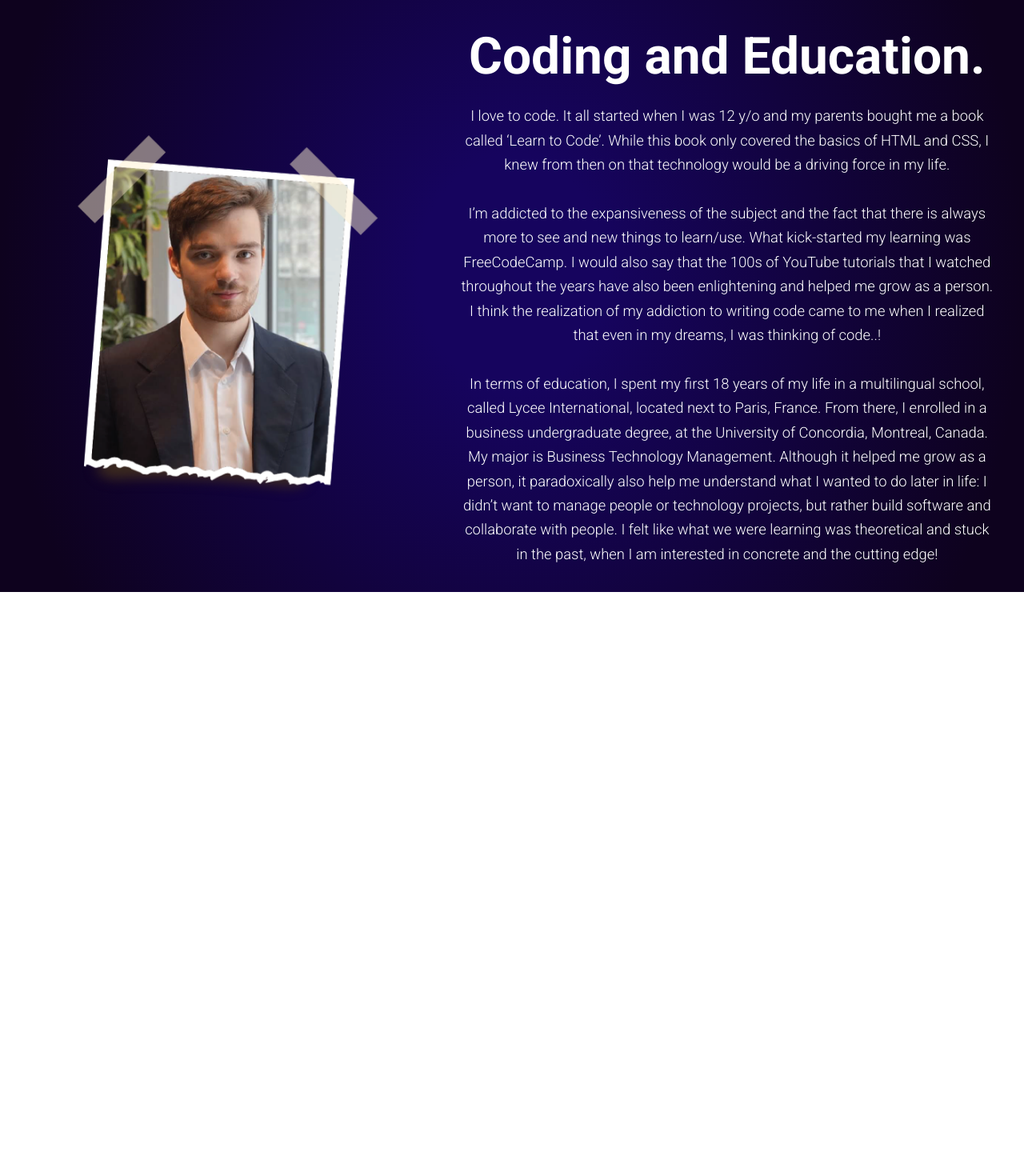
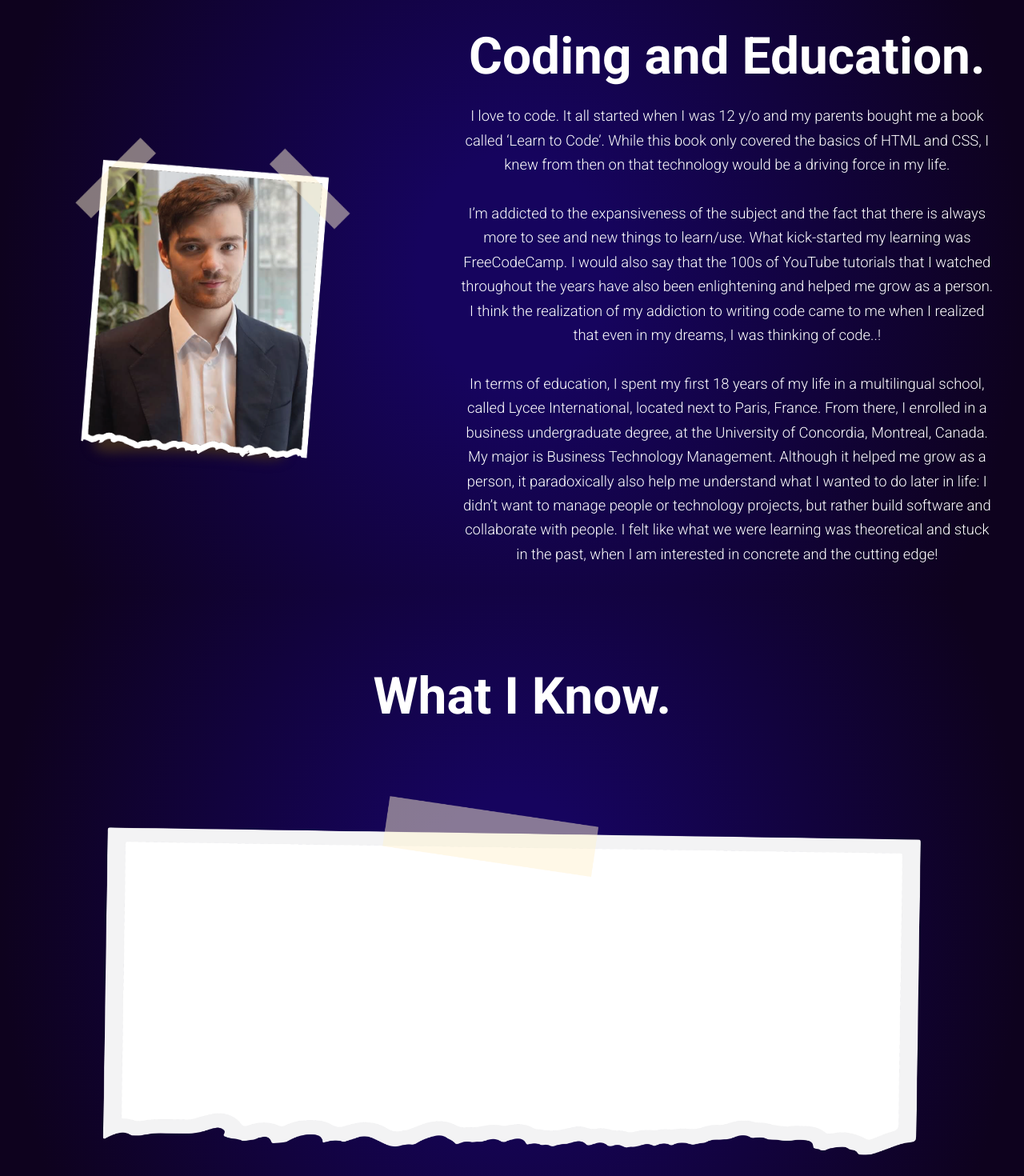
Before and after one commit to NeoHuncho/my-portfolio-old, a React (Create React App) app: page /about-me in a window 1280 px wide. Shown: the part 860-2330 px from the top of the page at 80% size. Before the commit the page ends 1600 px from the top, so only its background shows below. Built offline with nearby package versions, Linux system fonts and the light colour scheme.

Commit message:
added last page to about section+ made it linkable

```diff
--- a/src/pages/about-me-page/aboutMe.js
+++ b/src/pages/about-me-page/aboutMe.js
@@ -1,13 +1,13 @@
 import React from 'react'
 import FrontPage from './front-page/frontPage';
 import CodingEducation from './coding-education/CodingEducation.js';
-import whatIKnow from './what-i-know/whatIKnow'
+import WhatIKnow from './what-i-know/whatIKnow'
 export default function aboutMe() {
     return (
         <div>
            <FrontPage />
            <CodingEducation />
-           <whatIKnow />
+           <WhatIKnow />
 
         </div>
     )
--- a/src/pages/about-me-page/coding-education/codingEducation.js
+++ b/src/pages/about-me-page/coding-education/codingEducation.js
@@ -15,9 +15,7 @@ export default function CodingEducation() {
       })
 
     return (
-        <div className='page'>
-            <p className='scroolDown'>SCROLLDOWN</p>
-            <span className='lineSD'></span>
+        <div className='page'  style={{ zIndex: 1 }}>
             <motion.div ref={ref}className='titlesCE' initial={{opacity:0,x:-50}}
                animate={{opacity:inView?1:0,x:inView?0:-50}}
                 variants={variantstext}
--- a/src/pages/about-me-page/coding-education/codingEducations.css
+++ b/src/pages/about-me-page/coding-education/codingEducations.css
@@ -52,14 +52,14 @@
 
     }
 }
-    .svgFrontCE {
+    .svgFrontCE{
         position: relative;
         left: 5vw;
-        top:7vh
+        top:5vh
     }
     .computerFrontCE {
         height: auto;
-        width: 35vw;
+        width:32vw;
     }
 
 
--- a/src/pages/about-me-page/front-page/frontPage.js
+++ b/src/pages/about-me-page/front-page/frontPage.js
@@ -1,8 +1,9 @@
 import React from 'react'
-import {motion} from "framer-motion";
+import { motion } from "framer-motion";
 import './frontPage.css';
 import '../general.css';
-import front_page_image from './front_page_image.png'
+import front_page_image from './front_page_image.png';
+import scroolDown from '../../ScroolDown_bar.svg'
 export default function frontPage() {
 
     const variantstext = {
@@ -10,10 +11,9 @@ export default function frontPage() {
         visible: { opacity: 1, x: 0 },
     }
     return (
-                    <div className='page'>
+        <div className='page'>
 
-                <p className='scroolDown'>SCROLLDOWN</p>
-                <span className='lineSD'></span>
+            <motion.img className='scroolDown' src={scroolDown} style={{ zIndex: 1 }} />
 
 
             <motion.div className='titles' initial="hidden"
@@ -22,9 +22,9 @@ export default function frontPage() {
                 transition={{ ease: "easeOut", duration: 1.5 }}>
                 <h1 className='title'>WHO AM I?</h1>
                 <span className='line1'></span>
-                <span className='line2' style={{ zIndex: 1 }}></span>
+                <span className='line2' ></span>
             </motion.div>
-            <motion.div className='svgFront' style={{ zIndex: 0 }} initial={{opacity:0}}animate={{ opacity:1}}>
+            <motion.div className='svgFront' style={{ zIndex: 0 }} initial={{ opacity: 0 }} animate={{ opacity: 1 }}>
                 <motion.img animate={{ y: [0, -10, 0] }} transition={{
                     duration: 5,
                     ease: "easeInOut",
--- a/src/pages/about-me-page/what-i-know/whatIKnow.css
+++ b/src/pages/about-me-page/what-i-know/whatIKnow.css
@@ -0,0 +1,119 @@
+@media screen and (max-width: 420px) {
+    .titleWH {
+        font-size: 12vw;
+        line-height: 7vh;
+        font-family: Roboto;
+        font-style: normal;
+        font-weight: 700;
+        color: #FFFFFF;
+    }
+    .titlesWH  {
+        margin: 0.13%;
+        width: 87.5%;
+        top: auto;
+        bottom: 10vh;
+        left: 10vw;
+        position: absolute;
+    }
+    .svgFrontCE {
+        position: relative;
+        bottom: 13vh;
+        right: 10vw;
+    }
+    .computerFrontCE {
+        height: auto;
+        width: 120vw;
+    }
+}
+
+@media screen and (min-width: 1026px) {
+    .titlesWH  {
+        position: absolute;
+        overflow: hidden;
+        right:3vw;
+        left:5vw;
+         top:10vh
+    }
+    .titleWH  {
+        font-family: Roboto;
+        font-style: normal;
+        font-weight: 600;
+        font-size: 5vw;
+        line-height: 8vw;
+        color: #FFFFFF;
+    }
+    .paragraphCE{
+        font-family: Roboto;
+        font-style: normal;
+        font-weight: 300;
+        font-size: 2.3vh;
+        line-height: 3.8vh;
+        color: #FFFFFF;
+
+    }
+}
+.svgFrontWH {
+    position: relative;
+    left: 10vw;
+    top:10vh
+}
+.computerFrontWH {
+    height: auto;
+    width:80vw;
+}
+
+
+@media screen and (min-width:421px) and (max-width: 811px) {
+    .titleWH  {
+        font-size: 12vw;
+        line-height: 9vh;
+        font-family: Roboto;
+        font-style: normal;
+        font-weight: 700;
+        color: #FFFFFF;
+    }
+    .titlesWH {
+        margin: 0.13%;
+        width: 87.5%;
+        top: auto;
+        bottom: 7vh;
+        left: 10vw;
+        position: absolute;
+    }
+    .svgFrontCE {
+        position: relative;
+        left:52vw;
+    }
+    .computerFrontCE {
+        height: auto;
+        width: 50vw;
+    }
+}
+
+@media screen and (min-width:811px) and (max-width: 1025px) {
+    .titleWH  {
+        margin-top: 2vh;
+        font-size: 12vw;
+        line-height: 9vh;
+        font-family: Roboto;
+        font-style: normal;
+        font-weight: 700;
+        color: #FFFFFF;
+    }
+    .titlesWH  {
+        margin: 0.13%;
+        width: 87.5%;
+        top: auto;
+        bottom: 7vh;
+        left: 10vw;
+        position: absolute;
+    }
+    .svgFrontCE {
+        position: relative;
+        left: 52vw;
+    }
+    .computerFrontCE {
+        height: auto;
+        width: 50vw;
+    }
+}
--- a/src/pages/about-me-page/what-i-know/whatIKnow.js
+++ b/src/pages/about-me-page/what-i-know/whatIKnow.js
@@ -0,0 +1,30 @@
+import React from 'react'
+import { motion } from "framer-motion";
+import '../general.css';
+import {useInView} from 'react-intersection-observer';
+import './whatIKnow.css';
+import frame from './frames_for_logos.png'
+export default function CodingEducation() {
+    const variantstext = {
+        hidden: { opacity: 0, x: -50 },
+        visible: { opacity: 1, x: 0 },
+    }
+    const [ref, inView] = useInView({
+        rootMargin: '-100px 0px',
+      })
+
+    return (
+        <div className='page'  style={{ zIndex: 1 }}>
+            <motion.div ref={ref}className='titlesWH' initial={{opacity:0,x:-50}}
+               animate={{opacity:inView?1:0,x:inView?0:-50}}
+                variants={variantstext}
+                transition={{ ease: "easeOut", duration: 1.5 }}>
+                <h1 className='titleWH'>What I Know.</h1>
+
+            </motion.div>
+            <motion.div className='svgFrontWH' style={{ zIndex: 0 }} initial={{ opacity: 0 }}  transition={{ ease: "easeOut", duration: 1.25 }}animate={{ opacity:inView?1:0 }}>
+                <img  className='computerFrontWH' src ={frame}alt='Computer' />
+            </motion.div>
+        </div>
+    )
+}
--- a/src/pages/root-page/components/AboutMe/AboutMe.js
+++ b/src/pages/root-page/components/AboutMe/AboutMe.js
@@ -4,7 +4,8 @@ import './AboutMe.css';
 import '../general.css';
 import Button from 'react-bootstrap/Button';
 import {useInView} from 'react-intersection-observer';
-import astraunaut from './files/astraunaut.svg'
+import astraunaut from './files/astraunaut.svg';
+import { Link } from 'react-router-dom';
 function AboutMe() {
   const [ref, inView] = useInView({
     rootMargin: '-100px 0px',
@@ -13,18 +14,18 @@ function AboutMe() {
         <div className='page' style={{zIndex:2}}>
             <motion.div ref={ref} className='titles' initial={{opacity:0,x:-50}}
                 animate={{opacity:inView?1:0,x:inView?0:-50}} transition={{duration:1, ease: "easeOut"}}>
-    <h1 className='title'>About<br/>Me</h1>
+    <Link to='about-me'><h1 to='about-me' className='title'>About<br/>Me</h1></Link>
     <span className='line1'></span>
     <span className='line2'></span>
-    <Button className='button' size="lg" variant="info">Show Me More</Button>
+   <Link to='about-me'><Button to='about-me' className='button' size="lg" variant="info">Show Me More</Button></Link>
              </motion.div>
              <motion.div initial={{opacity:0}}animate={{ opacity:inView?1:0 }} className='svgAbout'style={{zIndex:0}}>
-      <motion.img
+     <Link to='about-me'> <motion.img
       animate={{ y: [0, -10, 0] }} transition={{
         duration: 5,
         ease: "easeInOut",
         loop: Infinity
-    }} className= 'astronaut'src={astraunaut} alt='Computer' />
+    }} className= 'astronaut'src={astraunaut} alt='Computer' /></Link>
       </motion.div>
         </div>
     )
--- a/src/pages/root-page/components/FrontPage/FrontPage.js
+++ b/src/pages/root-page/components/FrontPage/FrontPage.js
@@ -13,10 +13,8 @@ function FrontPage() {
 
     return (
         <div className='page'>
-            <div>
-                <motion.img className='scroolDown' src={scroolDown} style={{zIndex:1}} />
 
-            </div>
+            <motion.img className='scroolDown' src={scroolDown} style={{ zIndex: 1 }} />
 
             <motion.div className='titles' initial="hidden"
                 animate="visible"
```
Also changed, not shown: src/pages/about-me-page/what-i-know/frames_for_logos.png (added).
